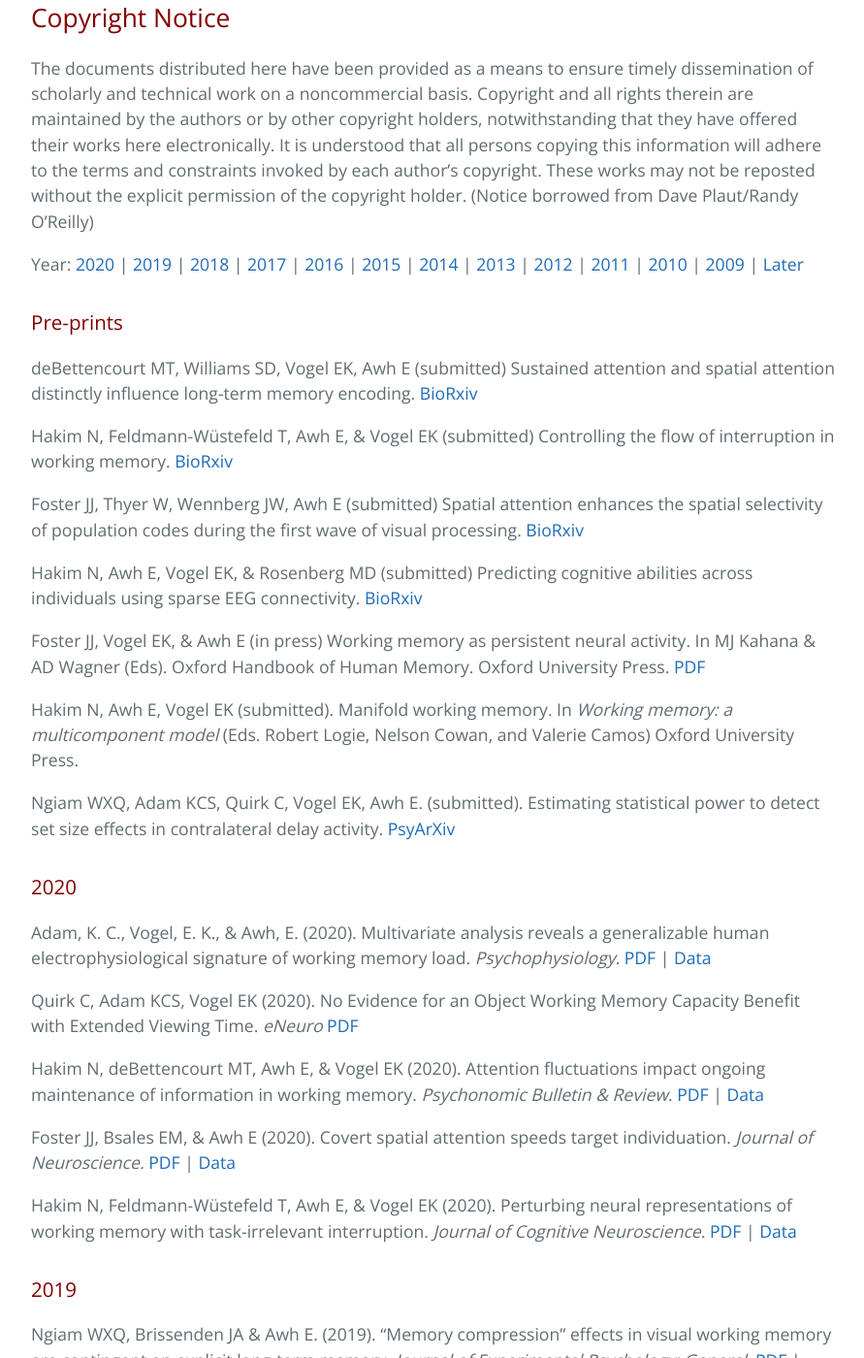
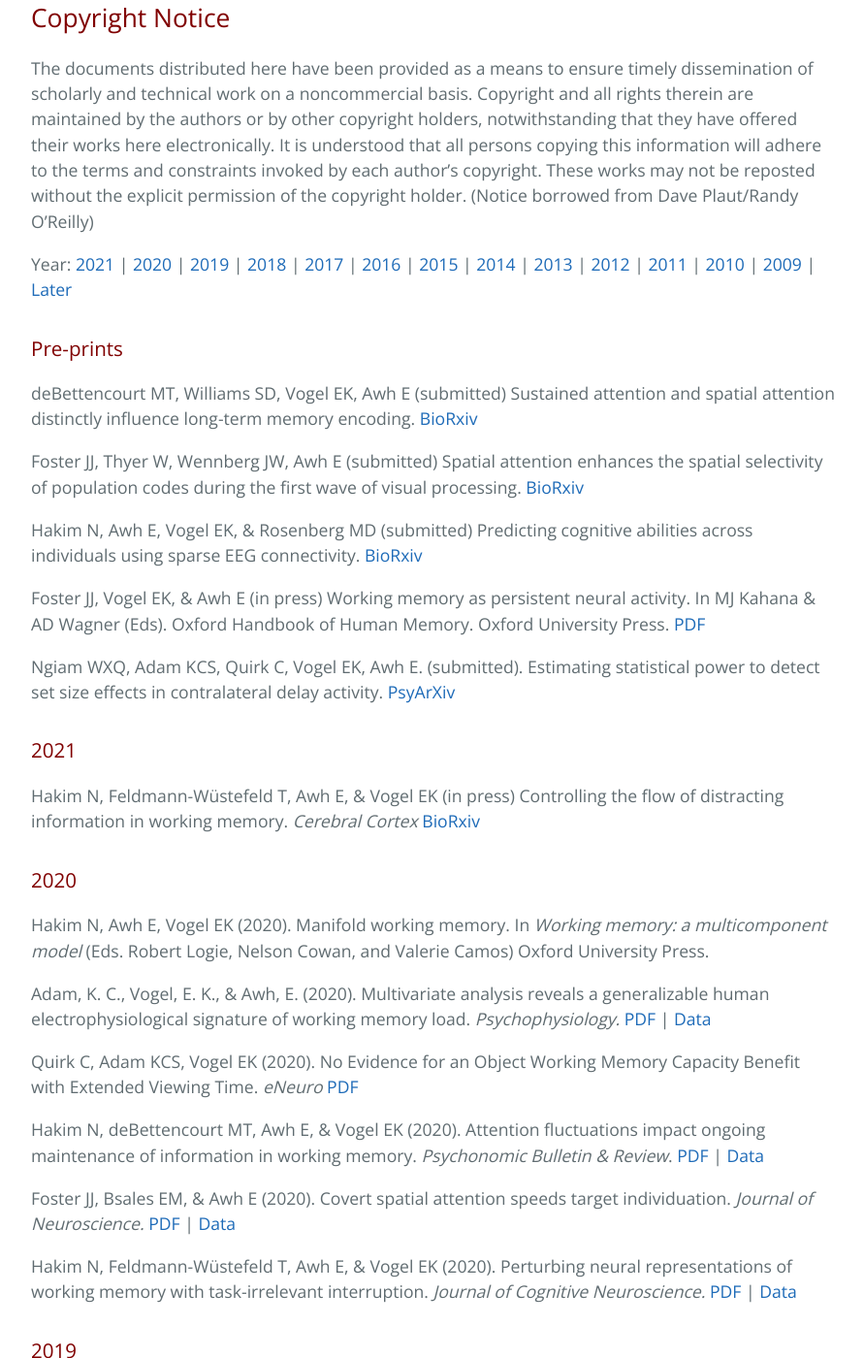
Before and after one commit to AwhVogelLab/awhvogellab.github.io, a Jekyll site: the page built from publications.md, in a window 1280 px wide and 1400 px high, scrolled down 397 px. Shown: the whole window at 97% size, without its empty margins (192-1083 px from the left). Built offline with Jekyll 4.4.1, drawn with Linux system fonts in a browser that asks for light colours; our own code applies the rules of GitHub Pages for plain Markdown files.

Commit message:
Update publications.md

```diff
--- a/publications.md
+++ b/publications.md
@@ -8,13 +8,11 @@ layout: default
 
 The documents distributed here have been provided as a means to ensure timely dissemination of scholarly and technical work on a noncommercial basis. Copyright and all rights therein are maintained by the authors or by other copyright holders, notwithstanding that they have offered their works here electronically. It is understood that all persons copying this information will adhere to the terms and constraints invoked by each author’s copyright. These works may not be reposted without the explicit permission of the copyright holder. (Notice borrowed from Dave Plaut/Randy O’Reilly)
 
-Year: [2020](#2020) \| [2019](#2019) \| [2018](#2018) \| [2017](#2017) \| [2016](#2016) \| [2015](#2015) \| [2014](#2014) \| [2013](#2013) \| [2012](#2012) \| [2011](#2011) \| [2010](#2010) \| [2009](#2009) \| [Later](#2008)
+Year: [2021](#2021) \| [2020](#2020) \| [2019](#2019) \| [2018](#2018) \| [2017](#2017) \| [2016](#2016) \| [2015](#2015) \| [2014](#2014) \| [2013](#2013) \| [2012](#2012) \| [2011](#2011) \| [2010](#2010) \| [2009](#2009) \| [Later](#2008)
 
 ### Pre-prints
 
 deBettencourt MT, Williams SD, Vogel EK, Awh E (submitted) Sustained attention and spatial attention distinctly influence long-term memory encoding. [BioRxiv](https://www.biorxiv.org/content/10.1101/2020.09.14.297341v1)
-
-Hakim N, Feldmann-Wüstefeld T, Awh E, & Vogel EK (submitted) Controlling the flow of interruption in working memory. [BioRxiv](https://www.biorxiv.org/content/10.1101/2020.09.08.288027v1)
 
 Foster JJ, Thyer W, Wennberg JW, Awh E (submitted) Spatial attention enhances the spatial selectivity of population codes during the first wave of visual processing. [BioRxiv](https://www.biorxiv.org/content/10.1101/2020.07.30.228981v1)
 
@@ -22,11 +20,16 @@ Hakim N, Awh E, Vogel EK, & Rosenberg MD (submitted) Predicting cognitive abilit
 
 Foster JJ, Vogel EK, & Awh E (in press) Working memory as persistent neural activity. In MJ Kahana & AD Wagner (Eds). Oxford Handbook of Human Memory. Oxford University Press. [PDF](https://psyarxiv.com/jh6e3)
 
-Hakim N, Awh E, Vogel EK (submitted). Manifold working memory. In <em>Working memory: a multicomponent model</em> (Eds. Robert Logie, Nelson Cowan, and Valerie Camos) Oxford University Press.
-
 Ngiam WXQ, Adam KCS, Quirk C, Vogel EK, Awh E. (submitted). Estimating statistical power to detect set size effects in contralateral delay activity. [PsyArXiv](https://psyarxiv.com/nbvkc)
 
+
+### 2021
+
+Hakim N, Feldmann-Wüstefeld T, Awh E, & Vogel EK (in press) Controlling the flow of distracting information in working memory. <i>Cerebral Cortex</i>  [BioRxiv](https://www.biorxiv.org/content/10.1101/2020.09.08.288027v1)
+
 ### 2020
+
+Hakim N, Awh E, Vogel EK (2020). Manifold working memory. In <em>Working memory: a multicomponent model</em> (Eds. Robert Logie, Nelson Cowan, and Valerie Camos) Oxford University Press.
 
 Adam, K. C., Vogel, E. K., & Awh, E. (2020). Multivariate analysis reveals a generalizable human electrophysiological signature of working memory load. <i>Psychophysiology. </i>[PDF](/files/pdfs/Adams2020.pdf)  \| [Data](https://osf.io/6jkqu/)
 
```
